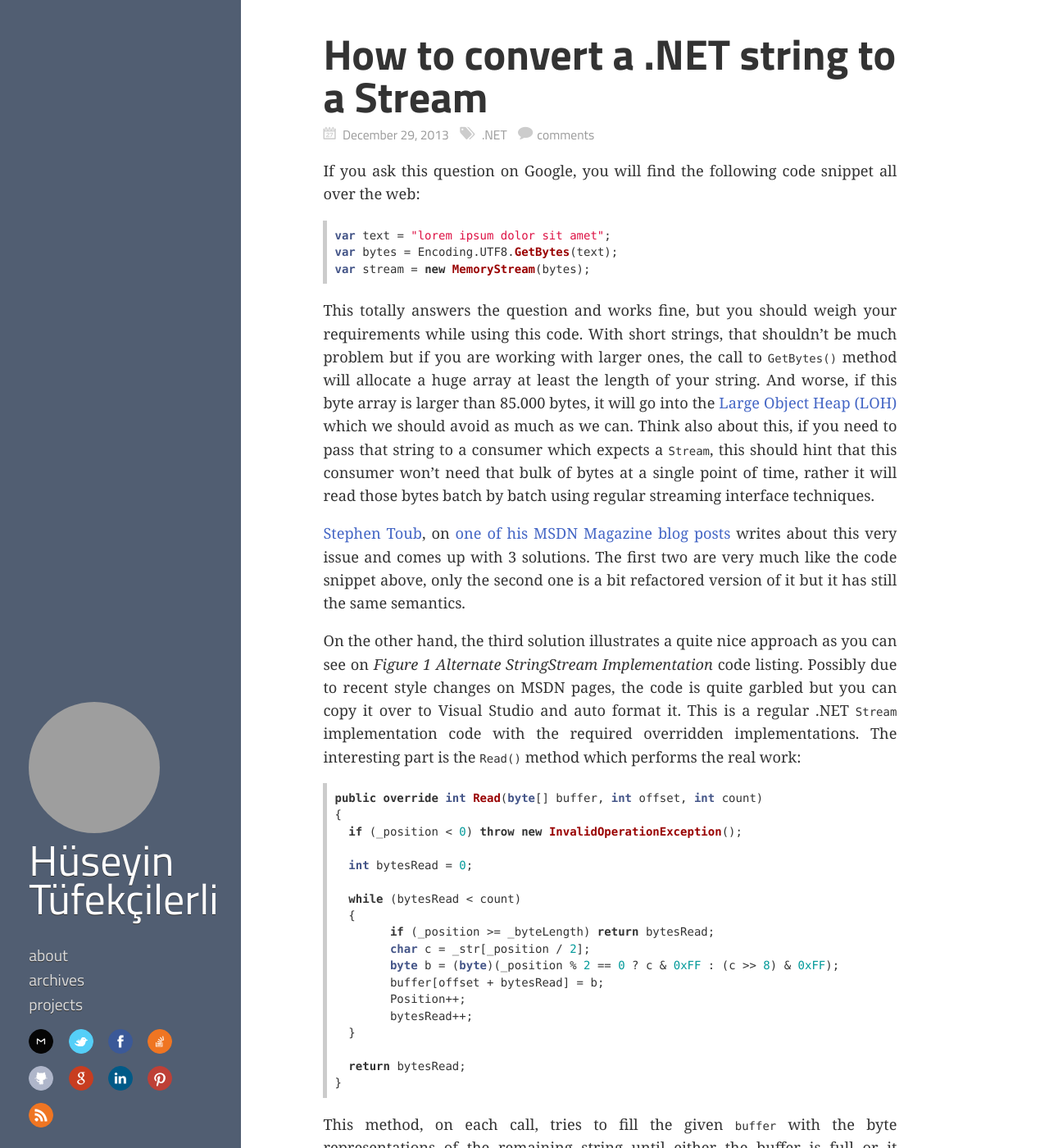
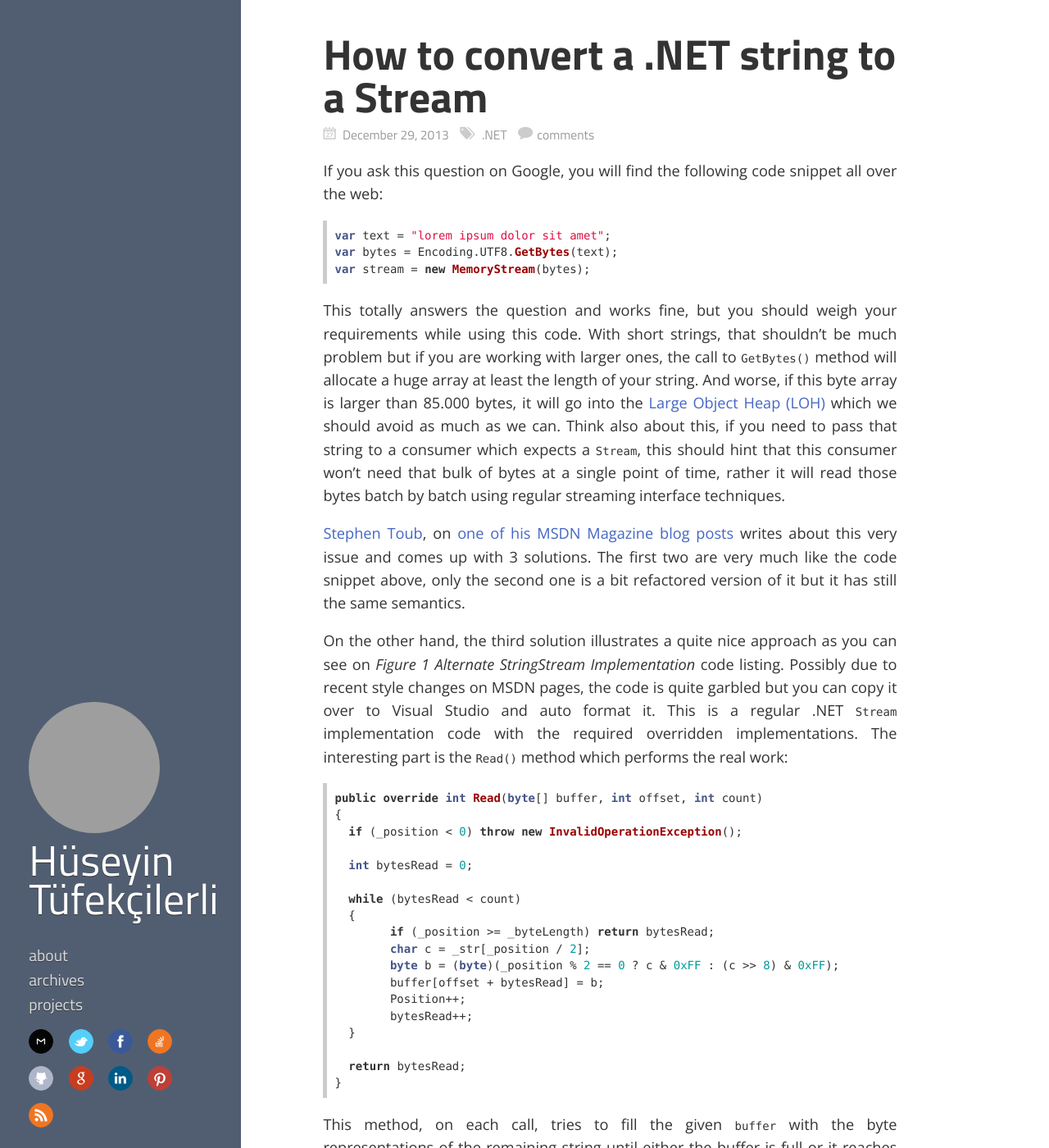
Before and after one commit to huseyint/huseyint.com, a Jekyll site: the page built from index.html, in a window 1280 px wide and 1400 px high. Shown: the whole window at 82% size. Built offline with Jekyll 4.4.1, drawn with Linux system fonts in a browser that asks for light colours; nearby versions of some CDN libraries; Markdown is read by kramdown in place of the engine named in the settings; the list of posts is cut into pages by our own code; comment, search, counter and statistics services are not loaded; grey boxes are pictures that could not be loaded.

Commit message:
Open Sans for body text.

```diff
--- a/_includes/head.html
+++ b/_includes/head.html
@@ -23,6 +23,7 @@
 	<link href="{{ root_url }}/css/font-awesome.min.css" media="screen, projection" rel="stylesheet" type="text/css">
 	<!--[if lt IE 9]><script src="//html5shiv.googlecode.com/svn/trunk/html5.js"></script><![endif]-->
 	<link href="http://fonts.googleapis.com/css?family=Titillium+Web:400italic,400,700&amp;subset=latin,latin-ext" rel="stylesheet" type="text/css">
+	<link href="http://fonts.googleapis.com/css?family=Open+Sans:400italic,400,700&amp;subset=latin,latin-ext" rel="stylesheet" type="text/css">
 	<script src="//ajax.googleapis.com/ajax/libs/jquery/1.7.2/jquery.min.js"></script>
   {% include google_analytics.html %}
 </head>
--- a/css/screen.css
+++ b/css/screen.css
@@ -13,8 +13,8 @@ html { height: 100% }
 body {
     height: 100%;
     color: #333;
-    font-family: Georgia,Cambria,"Times New Roman",Times,serif;
-    font-weight: 300;
+    font-family: "Open Sans",Georgia,Cambria,"Times New Roman",Times,serif;
+    font-weight: 400;
     font-size: 13px;
     background: #515e72;
 }
```
